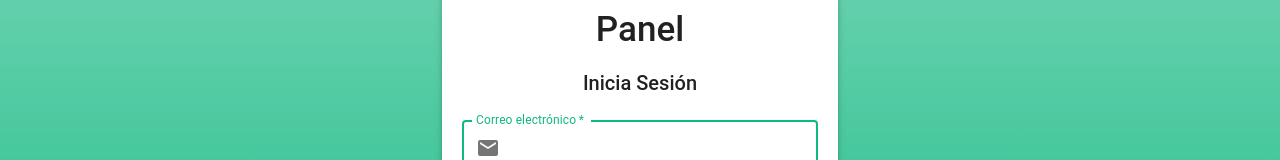
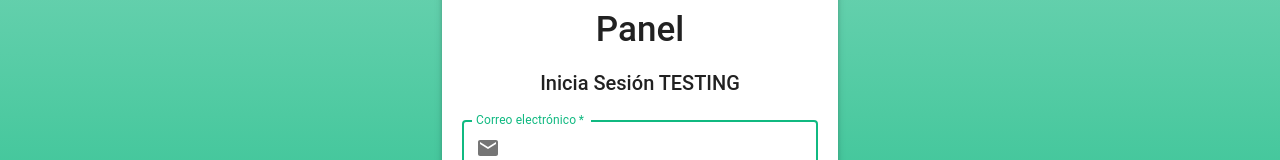
Before and after one commit to VicenteA18UCN/taller-3-front-end, a React (Create React App) app: page /login in a window 1280 px wide. Shown: the part 338-498 px from the top of the page. Built offline with nearby package versions, Linux system fonts and the light colour scheme.

Commit message:
test pipeline

```diff
--- a/src/features/auth/Login.jsx
+++ b/src/features/auth/Login.jsx
@@ -198,7 +198,7 @@ const Login = () => {
                 fontFamily={"roboto"}
                 mt={2}
               >
-                Inicia Sesión
+                Inicia Sesión TESTING
               </Typography>
               <Box
                 component="form"
```
